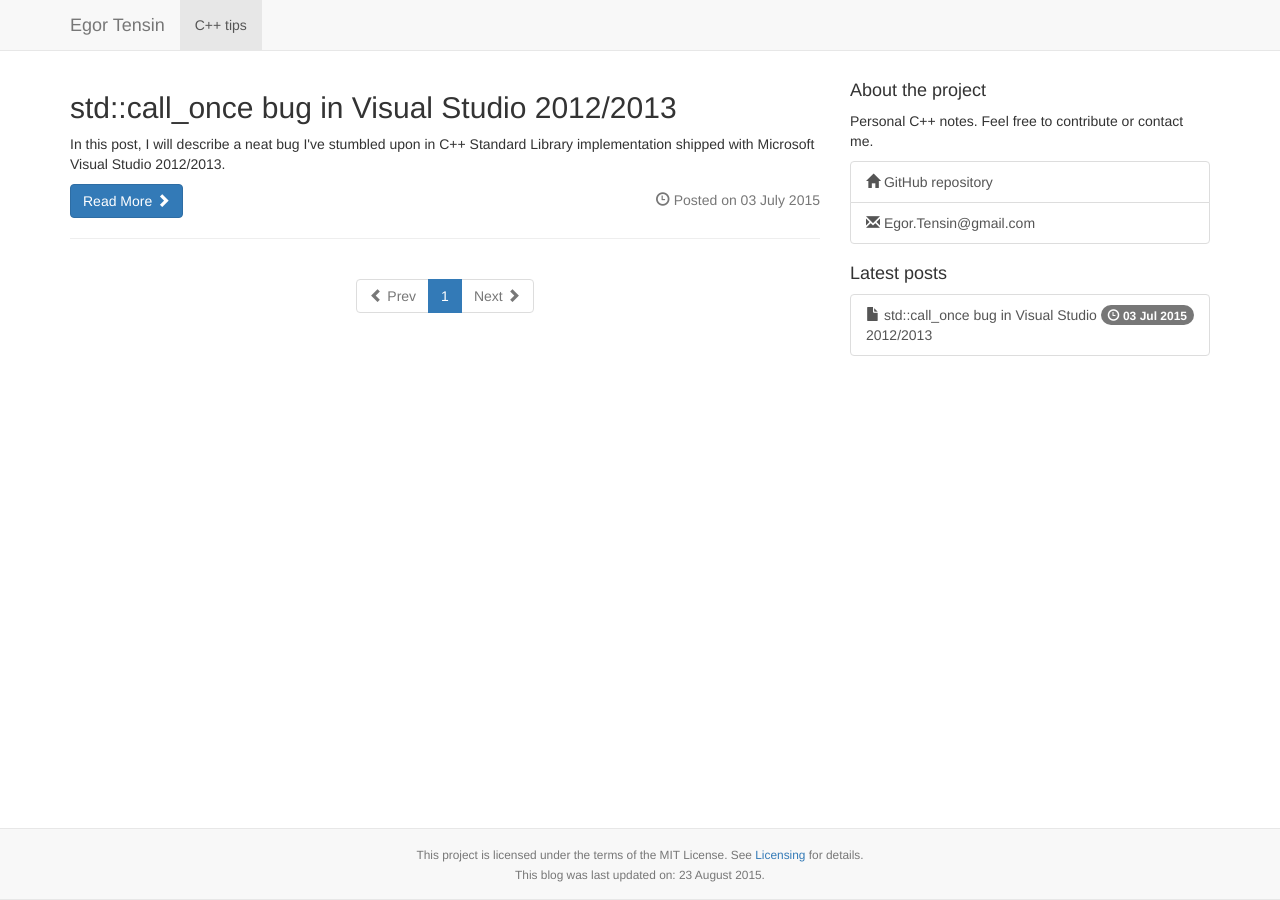
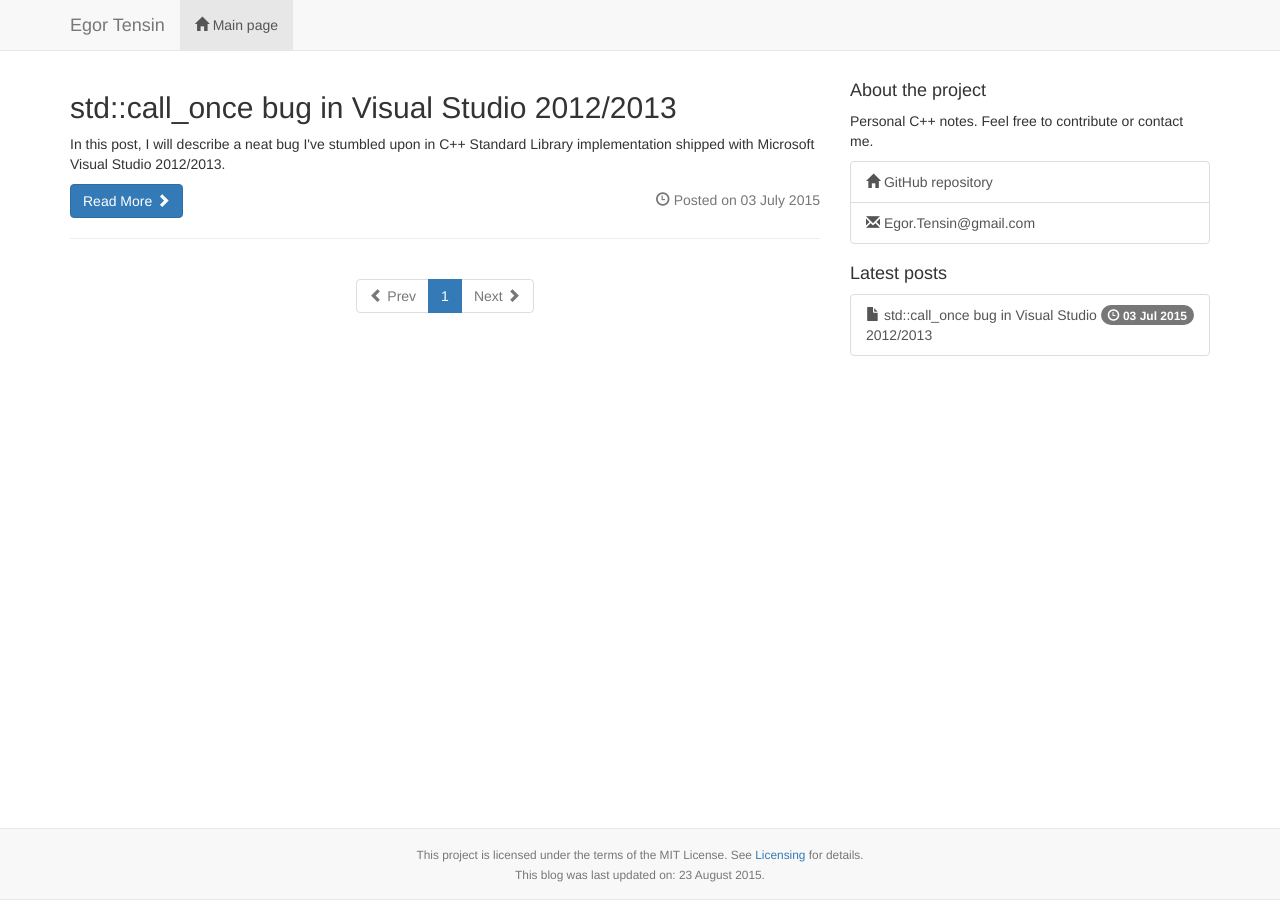
Before and after one commit to egor-tensin/jekyll-theme, a Jekyll site: the page built from index.html, in a window 1280 px wide. Built offline with Jekyll 4.4.1, drawn with Linux system fonts in a browser that asks for light colours; nearby versions of some CDN libraries; the list of posts is cut into pages by our own code.

Commit message:
add icons to the navbar

```diff
--- a/_includes/links.html
+++ b/_includes/links.html
@@ -1,9 +1,9 @@
 {% for node in page_list %}
   {% if group == null or group == node.group %}
     {% if page.url == node.url %}
-      <li class="active"><a href="{{ site.baseurl }}{{ node.url }}" class="active">{{ node.title }}</a></li>
+      <li class="active"><a href="{{ site.baseurl }}{{ node.url }}" class="active">{{ node.navbar_link }}</a></li>
     {% else %}
-      <li><a href="{{ site.baseurl }}{{ node.url }}">{{ node.title }}</a></li>
+      <li><a href="{{ site.baseurl }}{{ node.url }}">{{ node.navbar_link }}</a></li>
     {% endif %}
   {% endif %}
 {% endfor %}
--- a/index.html
+++ b/index.html
@@ -1,7 +1,8 @@
 ---
-title: C++ tips
+title: Main page
 layout: main
 group: "navigation"
+navbar_link: <span class="glyphicon glyphicon-home"></span>&nbsp;Main page
 ---
 {% if site.posts.size == 0 %}
   <h3>Sorry, there're no posts yet.</h3>
```
